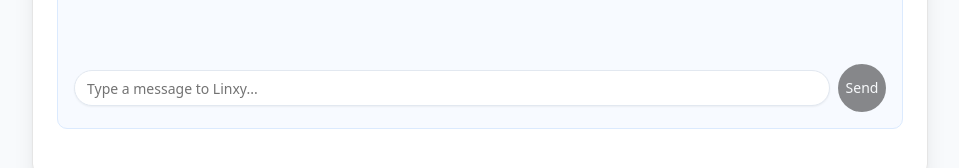
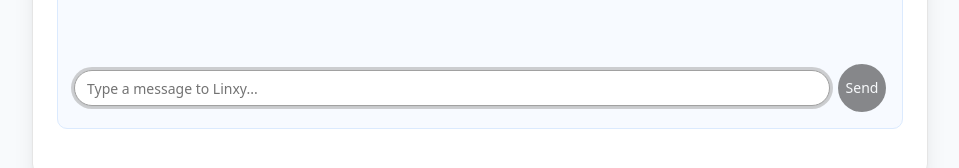
Before and after one commit to Chong323/Linxy, a Next.js app in the folder frontend/: page / in a window 1280 px wide. Shown: the part 562-730 px from the top of the page, without its empty margins (160-1119 px from the left). Built offline with nearby package versions, Linux system fonts and the light colour scheme; no server answers.

Commit message:
auto focus on input box after Linxy responses

```diff
--- a/frontend/src/components/child-chat.tsx
+++ b/frontend/src/components/child-chat.tsx
@@ -24,6 +24,11 @@ export function ChildChat() {
   const [rewards, setRewards] = useState<Reward[]>([])
   const [isLoadingRewards, setIsLoadingRewards] = useState(true)
   const scrollRef = useRef<HTMLDivElement>(null)
+  const inputRef = useRef<HTMLInputElement>(null)
+
+  useEffect(() => {
+    inputRef.current?.focus()
+  }, [messages])
 
   useEffect(() => {
     const initializeChat = async () => {
@@ -193,6 +198,7 @@ export function ChildChat() {
 
         <div className="p-4 pt-0 flex gap-2 items-center">
           <Input
+            ref={inputRef}
             className="rounded-full bg-white border-slate-200"
             placeholder="Type a message to Linxy..."
             value={input}
--- a/frontend/src/components/guided-parent-chat.tsx
+++ b/frontend/src/components/guided-parent-chat.tsx
@@ -19,6 +19,11 @@ export function GuidedParentChat() {
   const [input, setInput] = useState("")
   const [isLoading, setIsLoading] = useState(false)
   const scrollRef = useRef<HTMLDivElement>(null)
+  const inputRef = useRef<HTMLInputElement>(null)
+
+  useEffect(() => {
+    inputRef.current?.focus()
+  }, [messages])
 
   useEffect(() => {
     if (scrollRef.current) {
@@ -115,6 +120,7 @@ export function GuidedParentChat() {
 
         <div className="flex gap-2 items-center mt-auto flex-none pt-2 border-t border-slate-100">
           <Input
+            ref={inputRef}
             className="flex-1"
             placeholder="Type your goal for Linxy..."
             value={input}
```
